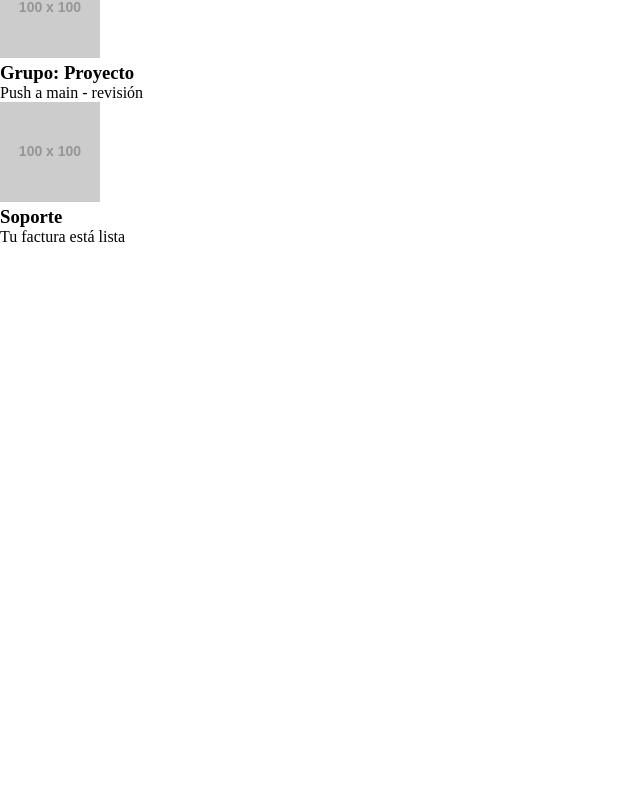
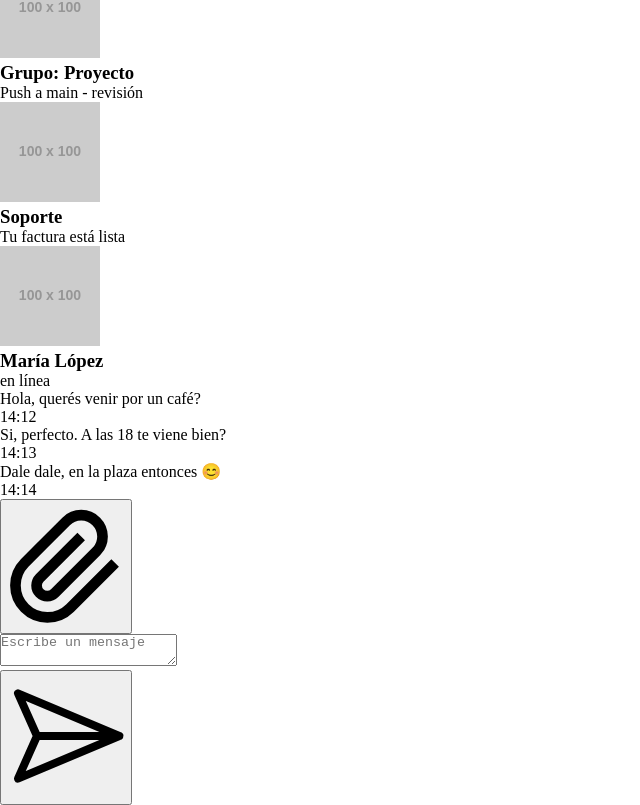
Before and after one commit to tomyp10/proyecto-clon-wpp, a plain HTML site: page index.html in a window 1280 px wide. Shown: the part 471-1276 px from the top of the page, without its empty margins (0-640 px from the left). Before the commit the page ends 800 px from the top, so only its background shows below. Drawn offline with Linux system fonts and the light colour scheme; placeholder pictures from the web are drawn by us.

Commit message:
add: panel de chat y footer maquetado html

```diff
--- a/index.html
+++ b/index.html
@@ -63,10 +63,46 @@
         </section>
     </aside>
     <div class="chat-panel">
-
+        <header class="chat-header">
+            <img src="https://placehold.co/100x100" alt="foto de perfil">
+            <div>
+                <h3>María López</h3>
+                <p>en línea</p>
+            </div>
+        </header>
+        <section class="messages">
+            <div class="message">
+                <p>Hola, querés venir por un café?</p>
+                <p>14:12</p>
+            </div>
+            <div class="message">
+                <p>Si, perfecto. A las 18 te viene bien?</p>
+                <p>14:13</p>
+            </div>
+            <div class="message">
+                <p>Dale dale, en la plaza entonces 😊</p>
+                <p>14:14</p>
+            </div>
+        </section>
+        <footer>
+            <button id="btn-attach" class="attach">
+                <svg xmlns="http://www.w3.org/2000/svg" width="128" height="128" viewBox="0 0 24 24">
+                    <path fill="none" stroke="currentColor" stroke-linecap="square" stroke-width="2"
+                        d="m20.506 12.313l-7.778 7.778a6 6 0 0 1-8.485-8.485l7.778-7.778a4 4 0 1 1 5.657 5.657L9.9 17.263a2 2 0 1 1-2.829-2.829l7.071-7.07" />
+                </svg>
+            </button>
+            <form>
+                <textarea type="text" placeholder="Escribe un mensaje"></textarea>
+            </form>
+            <button class="send">
+                <svg xmlns="http://www.w3.org/2000/svg" width="128" height="128" viewBox="0 0 24 24">
+                    <path fill="none" stroke="currentColor" stroke-linecap="round" stroke-linejoin="round"
+                        stroke-width="1.5" d="M22 12L3 20l3.563-8L3 4zM6.5 12H22" />
+                </svg>
+            </button>
+        </footer>
     </div>
 </section>
-
 <body>
 
 </body>
```
